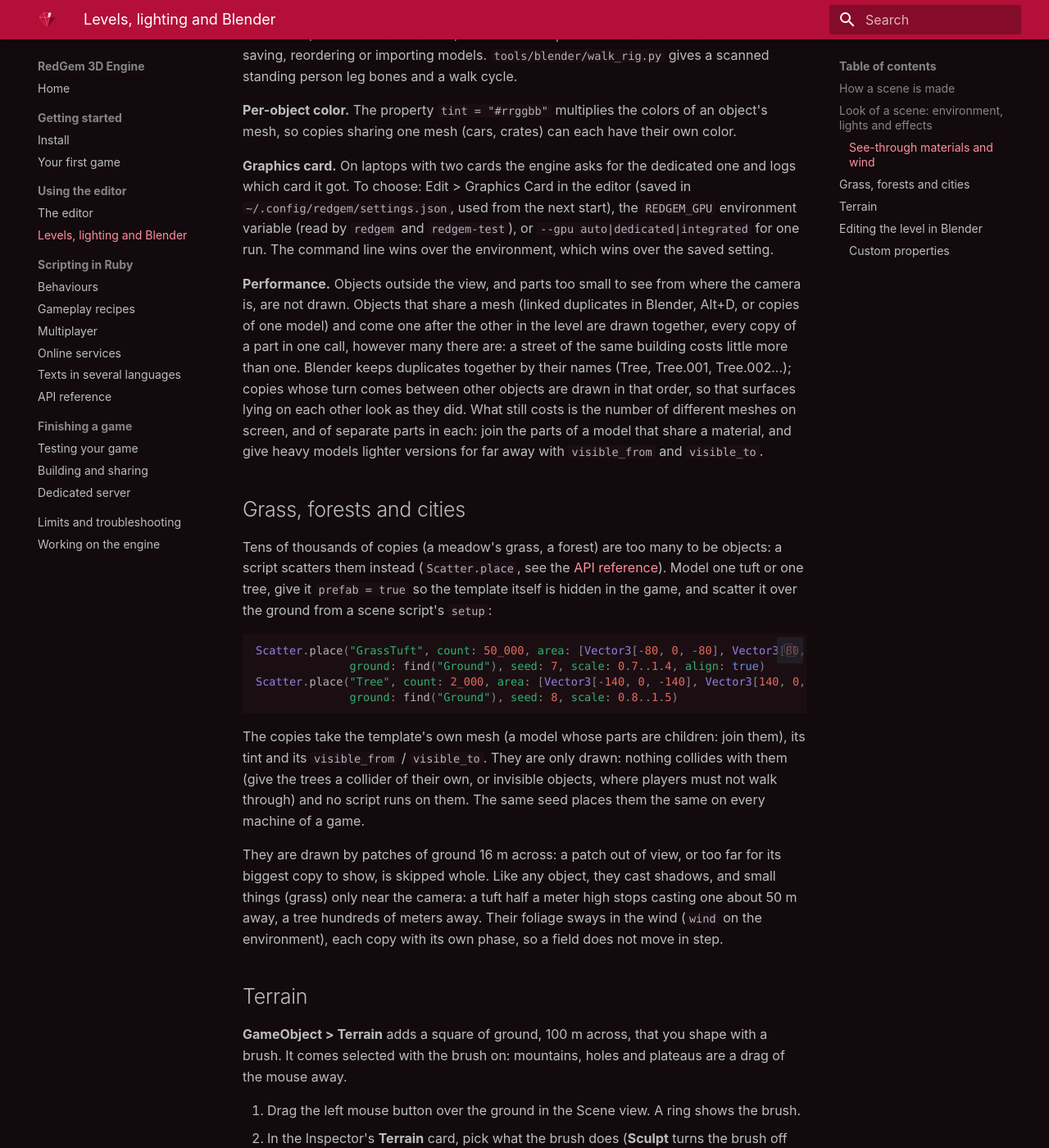
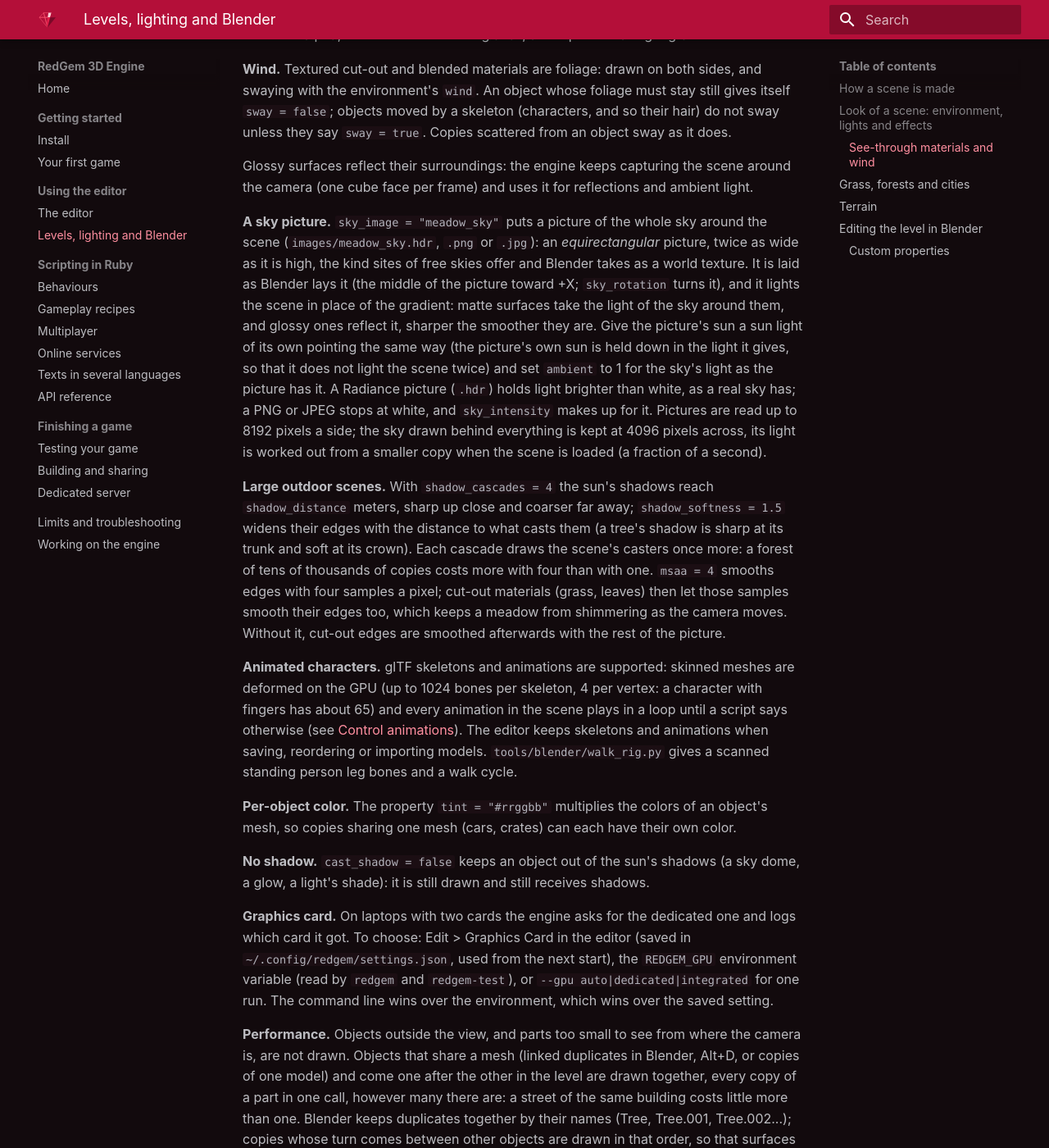
Before and after one commit to carlosdanielpohlod/redgem, an MkDocs documentation site: the page built from docs/levels.md, in a window 1280 px wide and 1400 px high, scrolled down 2494 px. Shown: the whole window at 82% size. Built offline with MkDocs 1.6.1 and Material for MkDocs 9.7.7, drawn with Linux system fonts in a browser that asks for light colours; some of the changed text lies outside the part shown.

Commit message:
Document sky pictures, cascaded shadows, msaa and Scatter's looks

````diff
--- a/docs/levels.md
+++ b/docs/levels.md
@@ -34,6 +34,10 @@
 | `ambient_occlusion` | darkening of creases and contact areas (0 = none, 1 = full) |
 | `contrast`, `saturation` | the finished picture's grade: 1 leaves it as it is |
 | `grain`, `aberration` | film grain, and color fringes toward the corners as through a lens (0 turns each off) |
+| `sky_image`, `sky_rotation`, `sky_intensity` | a picture of the sky in the game's `images/` folder, drawn behind everything and lighting the scene (see "A sky picture"), the degrees it is turned around the vertical, and its brightness (1 = as the picture is) |
+| `msaa` | samples per pixel of the scene's picture (2, 4 or 8; 0, the default, is one): smoother edges, and grass and leaves whose cut-out edges are smoothed too |
+| `shadow_cascades`, `shadow_distance` | sun shadows over a large area: 1 to 4 maps, each farther from the camera, reaching `shadow_distance` meters (150 unless given) |
+| `shadow_softness` | how wide the sun is, in degrees: shadows grow softer the farther they fall from what casts them (the real sun is about 0.5; 0, the default, keeps every edge equally soft) |
 | `glow_limit` | the brightest glowing particles together make a pixel, in linear light (2 to 4 suits fire): many flames or sparks over each other come near it and keep their color instead of washing out to white (0, the default, sets no limit) |
 
 Without one, scenes get a clear day. Other things worth knowing: the 16 point lights nearest to the
@@ -71,6 +75,28 @@
 Glossy surfaces reflect their surroundings: the engine keeps capturing the scene around the camera
 (one cube face per frame) and uses it for reflections and ambient light.
 
+**A sky picture.** `sky_image = "meadow_sky"` puts a picture of the whole sky around the scene
+(`images/meadow_sky.hdr`, `.png` or `.jpg`): an *equirectangular* picture, twice as wide as it is
+high, the kind sites of free skies offer and Blender takes as a world texture. It is laid as
+Blender lays it (the middle of the picture toward +X; `sky_rotation` turns it), and it lights the
+scene in place of the gradient: matte surfaces take the light of the sky around them, and glossy
+ones reflect it, sharper the smoother they are. Give the picture's sun a sun light of its own
+pointing the same way (the picture's own sun is held down in the light it gives, so that it does
+not light the scene twice) and set `ambient` to 1 for the sky's light as the picture has it.
+A Radiance picture (`.hdr`) holds light brighter than white, as a real sky has; a PNG or JPEG
+stops at white, and `sky_intensity` makes up for it. Pictures are read up to 8192 pixels a side;
+the sky drawn behind everything is kept at 4096 pixels across, its light is worked out from a
+smaller copy when the scene is loaded (a fraction of a second).
+
+**Large outdoor scenes.** With `shadow_cascades = 4` the sun's shadows reach `shadow_distance`
+meters, sharp up close and coarser far away; `shadow_softness = 1.5` widens their edges with the
+distance to what casts them (a tree's shadow is sharp at its trunk and soft at its crown). Each
+cascade draws the scene's casters once more: a forest of tens of thousands of copies costs more
+with four than with one. `msaa = 4` smooths edges with four samples a pixel; cut-out materials
+(grass, leaves) then let those samples smooth their edges too, which keeps a meadow from
+shimmering as the camera moves. Without it, cut-out edges are smoothed afterwards with the rest of
+the picture.
+
 **Animated characters.** glTF skeletons and animations are supported: skinned meshes are deformed on
 the GPU (up to 1024 bones per skeleton, 4 per vertex: a character with fingers has about 65) and every animation in the scene plays in a
 loop until a script says otherwise (see [Control animations](scripting/gameplay.md#control-animations)). The editor keeps skeletons and animations when saving, reordering or importing models.
@@ -78,6 +104,9 @@
 
 **Per-object color.** The property `tint = "#rrggbb"` multiplies the colors of an object's mesh, so
 copies sharing one mesh (cars, crates) can each have their own color.
+
+**No shadow.** `cast_shadow = false` keeps an object out of the sun's shadows (a sky dome, a glow,
+a light's shade): it is still drawn and still receives shadows.
 
 **Graphics card.** On laptops with two cards the engine asks for the dedicated one and logs which
 card it got. To choose: Edit > Graphics Card in the editor (saved in
@@ -108,8 +137,8 @@
               ground: find("Ground"), seed: 8, scale: 0.8..1.5)
 ```
 
-The copies take the template's own mesh (a model whose parts are children: join them), its tint
-and its `visible_from` / `visible_to`. They are only drawn: nothing collides with them (give the
+The copies take the template's own mesh (a model whose parts are children: join them), its scale,
+tint, `visible_from` / `visible_to` and `cast_shadow`. They are only drawn: nothing collides with them (give the
 trees a collider of their own, or invisible objects, where players must not walk through) and no
 script runs on them. The same seed places them the same on every machine of a game.
 
@@ -118,6 +147,22 @@
 near the camera: a tuft half a meter high stops casting one about 50 m away, a tree hundreds of
 meters away. Their foliage sways in the wind (`wind` on the environment), each copy with its own
 phase, so a field does not move in step.
+
+How the copies look can vary too, the same for the same seed on every machine:
+
+```ruby
+Scatter.place("GrassTuft", count: 50_000, area: field, ground: find("Ground"), seed: 7, align: true,
+              tints: [[0.85, 1.0, 0.7], [1.05, 1.0, 0.8]],  # each a color between these
+              tint_variation: 0.12,                         # and a little brighter or darker
+              fade: 10.0,                                   # fading out over the last 10 m
+              normals_up: 0.7)                              # lit as the meadow, not as flat cards
+```
+
+`fade` makes copies near the template's `visible_to` thin out pixel by pixel over that many meters
+instead of popping away (and fade in after its `visible_from`, when it has one: two levels of
+detail whose distances overlap by the fade cross over without a gap). `normals_up` bends the
+copies' normals toward their own up: grass cards are then lit as the ground they stand on, so a
+field does not show the cards' faces turning light and dark with the sun.
 
 ## Terrain
 
@@ -168,6 +213,7 @@
 | `prefab`   | `true`                                         | A template: hidden and inert in the game, copied by `Scene.spawn` |
 | `visible_from`, `visible_to` | meters                          | The object is drawn only while that far from the camera: give a model a detailed version up close and a light one far away |
 | `tint`     | `"#rrggbb"`                                    | Multiplies the colors of this object's mesh (copies sharing a mesh can differ) |
+| `cast_shadow` | `false`                                     | Keeps the object out of the sun's shadows (a sky dome) |
 | `sway`     | `true` / `false`                               | Whether the wind sways its foliage: unless said, yes, except on objects a skeleton moves (see "See-through materials and wind") |
 | `environment` | `true`                                      | This object's properties set the sky, fog and effects (see "Look of a scene") |
 | anything   | number / string / bool                         | Available in Ruby as `props[:name]` / `prop(:name, default)` |
````
Also changed, not shown: KNOWN_LIMITATIONS.md (+6 -1 lines), docs/scripting/api.md (+1 -1 lines).
